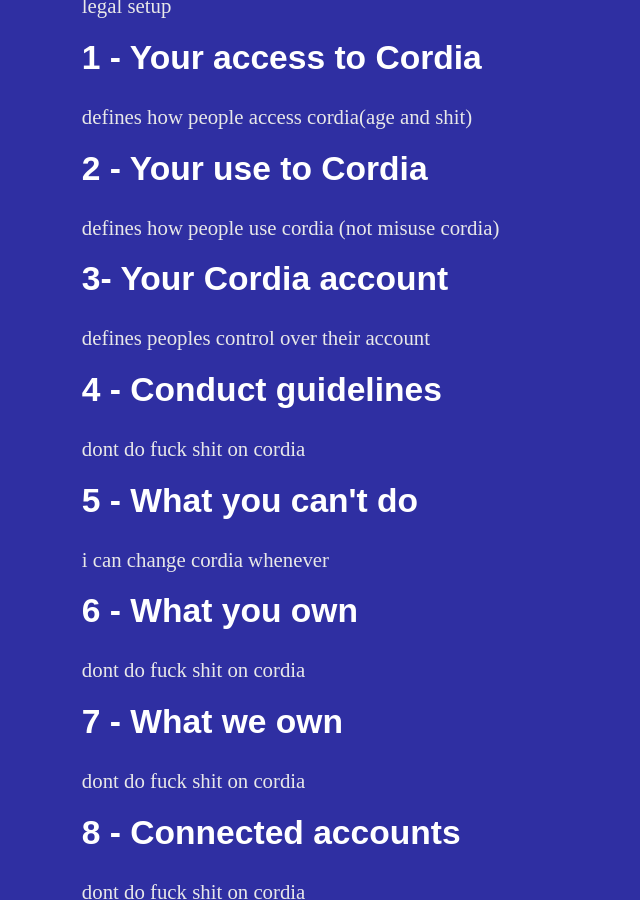
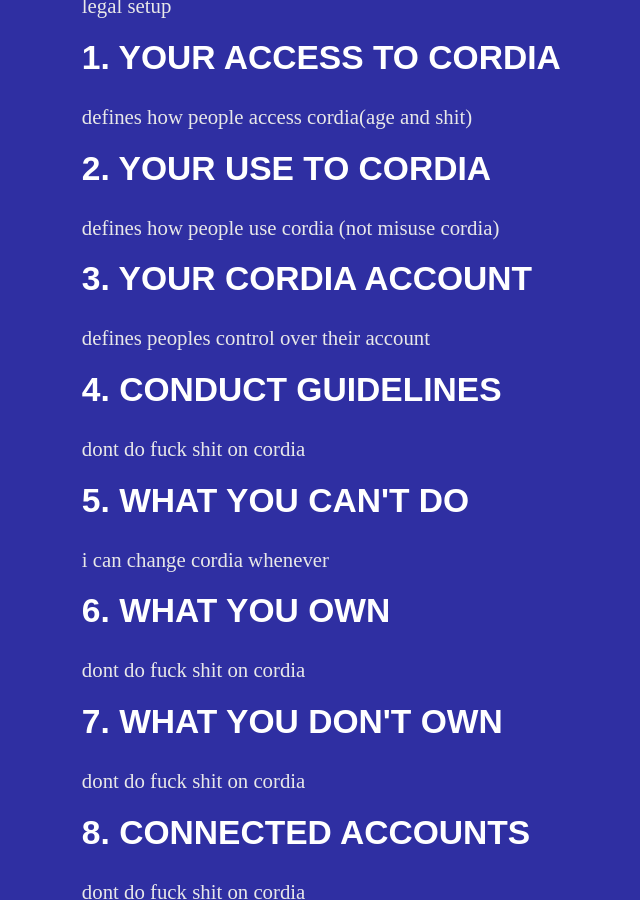
Before and after one commit to jckwind11/jckwind11.github.io, a Jekyll site: the page built from tos.html, in a window 1280 px wide and 900 px high, scrolled down 698 px. Shown: the whole window, without its empty margins (160-800 px from the left). Built offline with Jekyll 4.4.1, drawn with Linux system fonts in a browser that asks for light colours; nearby versions of some CDN libraries; some of the changed text lies outside the part shown.

Commit message:
uppercase

```diff
--- a/privacy.html
+++ b/privacy.html
@@ -28,7 +28,7 @@
         <p class="TOS-User-Agreement-Body"> legal setup</p>
     </blockquote>
 
-    <h1 class="TOS-User-Agreement-Header">1 - IDK</h1>
+    <h1 class="TOS-User-Agreement-Header">1. IDK</h1>
     <blockquote>
         <p class="TOS-User-Agreement-Body"> defines how people access cordia(age and shit)</p>
     </blockquote>
--- a/tos.html
+++ b/tos.html
@@ -22,31 +22,31 @@
             cooperation in following all the rules to make sure everything goes smoothly. Which is what all this text is
             going to be about. With that, Da Rules: </p>
         <hr class="divider divider-TOS">
-        <h1 class="TOS-User-Agreement-Header">Introduction</h1>
+        <h1 class="TOS-User-Agreement-Header">INTRODUCTION</h1>
         <p class="TOS-User-Agreement-Body"> legal setup</p>
-        <h1 class="TOS-User-Agreement-Header">1 - Your access to Cordia</h1>
+        <h1 class="TOS-User-Agreement-Header">1. YOUR ACCESS TO CORDIA</h1>
         <p class="TOS-User-Agreement-Body"> defines how people access cordia(age and shit)</p>
-        <h1 class="TOS-User-Agreement-Header">2 - Your use to Cordia</h1>
+        <h1 class="TOS-User-Agreement-Header">2. YOUR USE TO CORDIA</h1>
         <p class="TOS-User-Agreement-Body"> defines how people use cordia (not misuse cordia)</p>
-        <h1 class="TOS-User-Agreement-Header">3- Your Cordia account</h1>
+        <h1 class="TOS-User-Agreement-Header">3. YOUR CORDIA ACCOUNT</h1>
         <p class="TOS-User-Agreement-Body"> defines peoples control over their account</p>
-        <h1 class="TOS-User-Agreement-Header">4 - Conduct guidelines</h1>
+        <h1 class="TOS-User-Agreement-Header">4. CONDUCT GUIDELINES</h1>
         <p class="TOS-User-Agreement-Body"> dont do fuck shit on cordia</p>
-        <h1 class="TOS-User-Agreement-Header">5 - What you can't do</h1>
+        <h1 class="TOS-User-Agreement-Header">5. WHAT YOU CAN'T DO</h1>
         <p class="TOS-User-Agreement-Body"> i can change cordia whenever</p>
-        <h1 class="TOS-User-Agreement-Header">6 - What you own</h1>
+        <h1 class="TOS-User-Agreement-Header">6. WHAT YOU OWN</h1>
         <p class="TOS-User-Agreement-Body"> dont do fuck shit on cordia</p>
-        <h1 class="TOS-User-Agreement-Header">7 - What we own</h1>
+        <h1 class="TOS-User-Agreement-Header">7. WHAT YOU DON'T OWN</h1>
         <p class="TOS-User-Agreement-Body"> dont do fuck shit on cordia</p>
-        <h1 class="TOS-User-Agreement-Header">8 - Connected accounts</h1>
+        <h1 class="TOS-User-Agreement-Header">8. CONNECTED ACCOUNTS</h1>
         <p class="TOS-User-Agreement-Body"> dont do fuck shit on cordia</p>
-        <h1 class="TOS-User-Agreement-Header">9 - Third party content</h1>
+        <h1 class="TOS-User-Agreement-Header">9. THIRD PARTY CONTENT</h1>
         <p class="TOS-User-Agreement-Body"> dont do fuck shit on cordia</p>
-        <h1 class="TOS-User-Agreement-Header">10 - Changes to these Terms</h1>
+        <h1 class="TOS-User-Agreement-Header">10. CHANGES TO THESE TERMS</h1>
         <p class="TOS-User-Agreement-Body"> basically that i can change the TOS whenever </p>
-        <h1 class="TOS-User-Agreement-Header">11 - Changes to Cordia</h1>
+        <h1 class="TOS-User-Agreement-Header">11. CHANGES TO CORDIA</h1>
         <p class="TOS-User-Agreement-Body"> i can change cordia whenever</p>
-        <h1 class="TOS-User-Agreement-Header">12 - Disclaimer of Representations and Warranties</h1>
+        <h1 class="TOS-User-Agreement-Header">12. DISCLAIMER OF REPRESENTATIONS AND WARRANTIES</h1>
         <p class="TOS-User-Agreement-Body"> YOUR USE OF THE SERVICE IS AT YOUR OWN RISK. THE SERVICE ALONG WITH THE
             OUTPUT DATA IS PROVIDED ON AN "AS IS" AND “AS AVAILABLE” BASIS. WE DISCLAIM ALL WARRANTIES AND
             REPRESENTATIONS, EITHER EXPRESS OR IMPLIED, WITH RESPECT TO THE SERVICE, INCLUDING, WITHOUT LIMITATION, ANY
@@ -59,7 +59,7 @@
             MODIFY THE SERVICE SHALL NOT BE DEEMED A WAIVER OF THESE LIMITATIONS OR ANY OTHER PROVISION OF THESE TERMS
             OF SERVICE. Some jurisdictions limit or don’t allow the disclaimer of implied warranties – in those states,
             these warranties will be disclaimed only to fullest extent permitted by law. </p>
-        <h1 class="TOS-User-Agreement-Header">13 - Limitation of Liability</h1>
+        <h1 class="TOS-User-Agreement-Header">13. LIMITATION OF LIABILITY</h1>
         <p class="TOS-User-Agreement-Body"> IN NO EVENT WILL EITHER PARTY OR ITS RESPECTIVE OFFICERS, DIRECTORS, AGENTS,
             EMPLOYEES, REPRESENTATIVES, AFFILIATES, PARENTS, SUBSIDIARIES, SUBLICENSEES, SUCCESSORS AND ASSIGNS,
             INDEPENDENT CONTRACTORS, AND RELATED PARTIES BE LIABLE TO THE OTHER PARTY FOR ANY LOSS OF PROFITS, LOSS OF
@@ -77,11 +77,11 @@
             jurisdictions restrict or do not allow the limitation of liability in contracts, and as a result the
             contents of this section may not apply to you. In cases where such laws apply, the liability of Cordia shall
             be limited to the fullest extent permitted by law. </p>
-        <h1 class="TOS-User-Agreement-Header">14 - Termination</h1>
+        <h1 class="TOS-User-Agreement-Header">14. TERMINATION</h1>
         <p class="TOS-User-Agreement-Body"> our way or da highway </p>
-        <h1 class="TOS-User-Agreement-Header">15 - Other</h1>
+        <h1 class="TOS-User-Agreement-Header">15. OTHER</h1>
         <p class="TOS-User-Agreement-Body"> random </p>
-        <h1 class="TOS-User-Agreement-Header">Closing</h1>
+        <h1 class="TOS-User-Agreement-Header">CLOSING</h1>
         <p class="TOS-User-Agreement-Body"> slut </p>
         <h4 class="EffectiveLabel">
             <strong>Effective:</strong>
```
